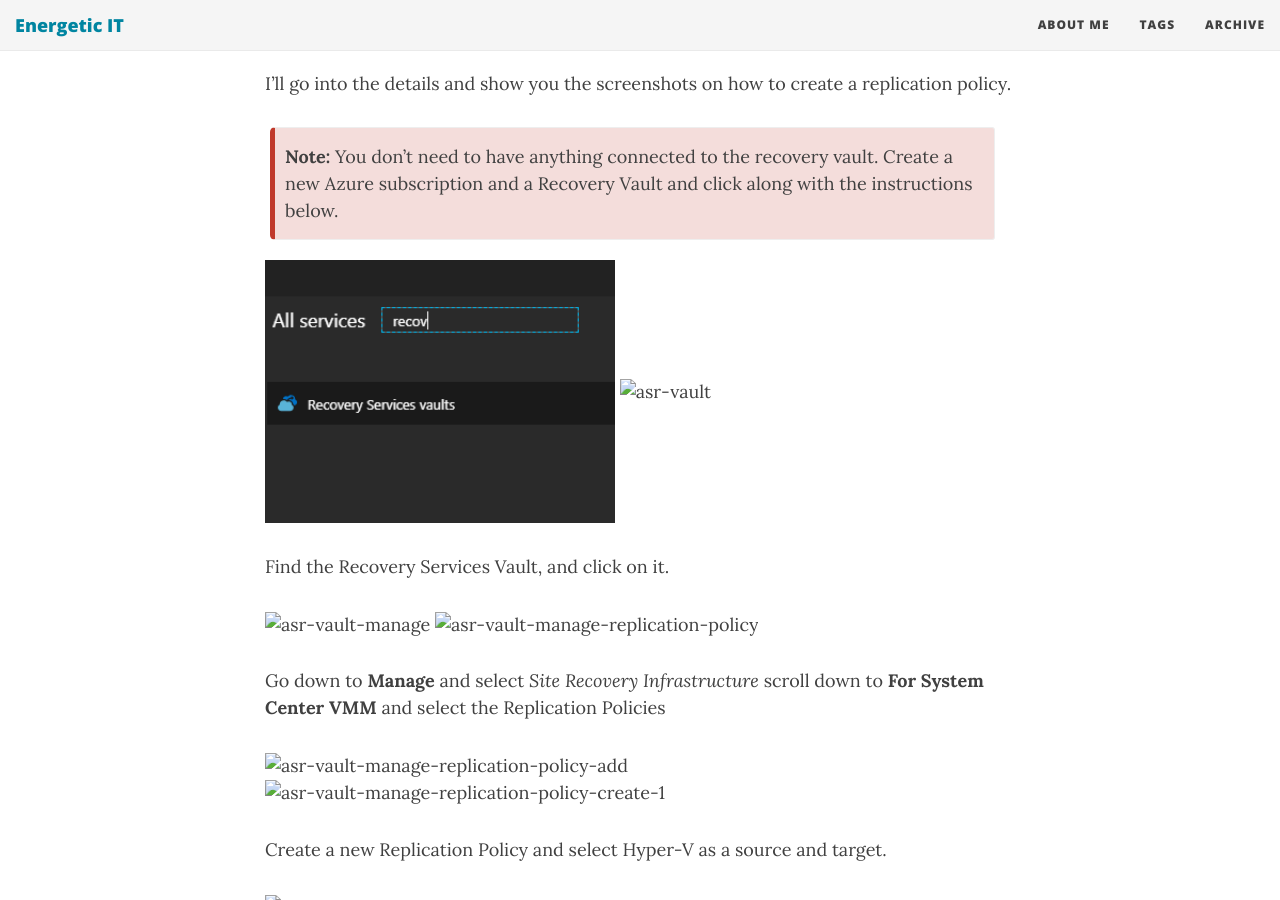
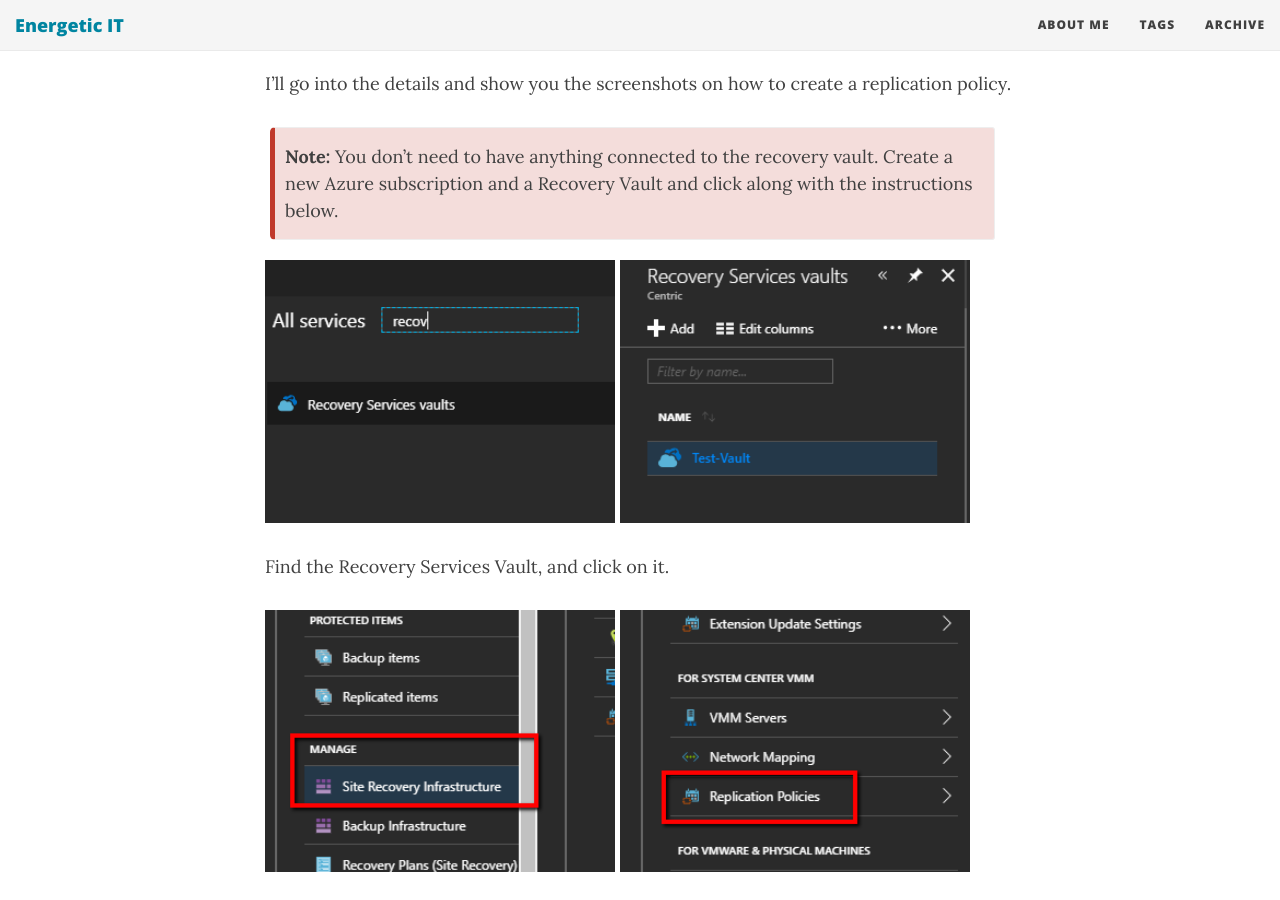
Before and after one commit to energetic-it/energetic-it.github.io, a Jekyll site: the page built from _posts/2018-08-21-azure-site-recovery-replication-policy-bug.md, in a window 1280 px wide and 900 px high, scrolled down 1267 px. Built offline with Jekyll 4.4.1, drawn with Linux system fonts in a browser that asks for light colours; nearby versions of some CDN libraries.

Commit message:
fixed image links

```diff
--- a/_posts/2018-08-21-azure-site-recovery-replication-policy-bug.md
+++ b/_posts/2018-08-21-azure-site-recovery-replication-policy-bug.md
@@ -45,21 +45,21 @@
 
 <tr>
 <td> <img src="/img/asr-recovery-services.png" alt="asr-recovery-services" style="width: 350px;"/> </td>
-<td> <img src="/dev/img/asr-vault.png" alt="asr-vault" style="width: 350px;"/> </td>
+<td> <img src="/img/asr-vault.png" alt="asr-vault" style="width: 350px;"/> </td>
 </tr>
 
 Find the Recovery Services Vault, and click on it.
 
 <tr>
-<td> <img src="/dev/img/asr-vault-manage.png" alt="asr-vault-manage" style="width: 350px;"/> </td>
-<td> <img src="/dev/img/asr-vault-manage-replication-policy.png" alt="asr-vault-manage-replication-policy" style="width: 350px;"/> </td>
+<td> <img src="/img/asr-vault-manage.png" alt="asr-vault-manage" style="width: 350px;"/> </td>
+<td> <img src="/img/asr-vault-manage-replication-policy.png" alt="asr-vault-manage-replication-policy" style="width: 350px;"/> </td>
 </tr>
 
 Go down to __Manage__ and select _Site Recovery Infrastructure_ scroll down to __For System Center VMM__ and select the Replication Policies
 
 <tr>
-<td> <img src="/dev/img/asr-vault-manage-replication-policy-add.png" alt="asr-vault-manage-replication-policy-add" style="width: 350px;"/> </td>
-<td> <img src="/dev/img/asr-vault-manage-replication-policy-create-1.png" alt="asr-vault-manage-replication-policy-create-1" style="width: 350px;"/> </td>
+<td> <img src="/img/asr-vault-manage-replication-policy-add.png" alt="asr-vault-manage-replication-policy-add" style="width: 350px;"/> </td>
+<td> <img src="/img/asr-vault-manage-replication-policy-create-1.png" alt="asr-vault-manage-replication-policy-create-1" style="width: 350px;"/> </td>
 </tr>
 
 Create a new Replication Policy and select Hyper-V as a source and target.
```
